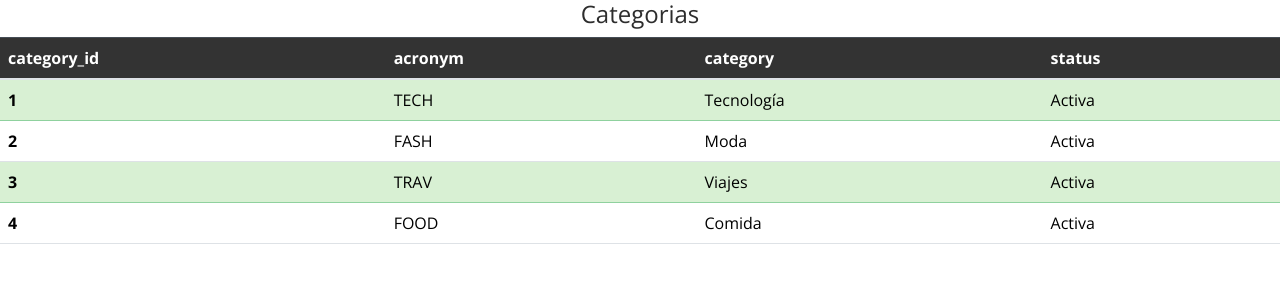
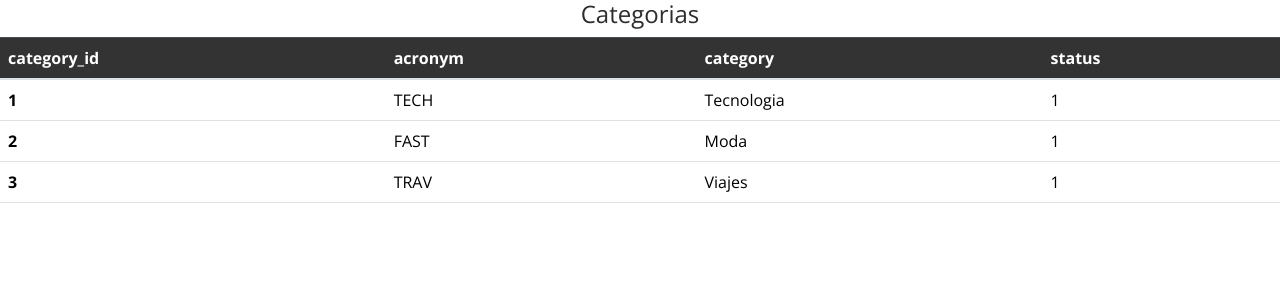
Before and after one commit to alexysge/alexysge-Proyecto-Desarrollo-Front_2024-2, an Angular app: page /category in a window 1280 px wide. Shown: the top 300 px of the page. Built offline with nearby package versions, Linux system fonts and the light colour scheme.

Commit message:
ng for en html
para resolver el pull request pendiente

```diff
--- a/src/app/module/component/category/category.component.html
+++ b/src/app/module/component/category/category.component.html
@@ -15,29 +15,11 @@
                 </tr>
             </thead>
             <tbody>
-                <tr class="table-success">
-                    <th scope="row">1</th>
-                    <td>TECH</td>
-                    <td>Tecnología</td>
-                    <td>Activa</td>
-                </tr>
-                <tr>
-                    <th scope="row">2</th>
-                    <td>FASH</td>
-                    <td>Moda</td>
-                    <td>Activa</td>
-                </tr>
-                <tr class="table-success">
-                    <th scope="row">3</th>
-                    <td>TRAV</td>
-                    <td>Viajes</td>
-                    <td>Activa</td>
-                </tr>
-                <tr>
-                    <th scope="row">4</th>
-                    <td>FOOD</td>
-                    <td>Comida</td>
-                    <td>Activa</td>
+                <tr *ngFor="let category of categories; let i = index">
+                    <th scope="row">{{ i + 1 }}</th>
+                    <td>{{ category.acronym }}</td>
+                    <td>{{ category.category }}</td>
+                    <td>{{ category.status }}</td>
                 </tr>
             </tbody>
         </table>
```
